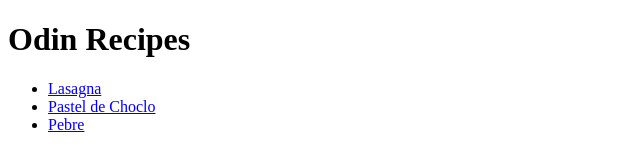
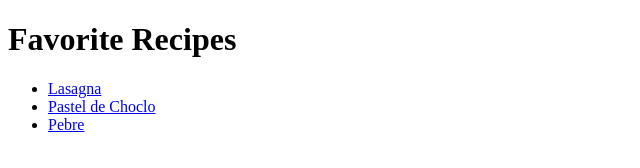
Before and after one commit to aicortez/odin-recipes, a plain HTML site: page index.html in a window 1280 px wide. Shown: the whole page, without its empty margins (0-640 px from the left). Drawn offline with Linux system fonts and the light colour scheme.

Commit message:
Updated title and header

```diff
--- a/index.html
+++ b/index.html
@@ -3,10 +3,10 @@
 <head>
     <meta charset="UTF-8">
     <meta name="viewport" content="width=device-width, initial-scale=1.0">
-    <title>Odin Recipes</title>
+    <title>Curating the best recipes</title>
 </head>
 <body>
-    <h1>Odin Recipes</h1>
+    <h1>Favorite Recipes</h1>
     <ul>
         <li>
             <a href="./recipes/lasagna.html">Lasagna</a>
```
